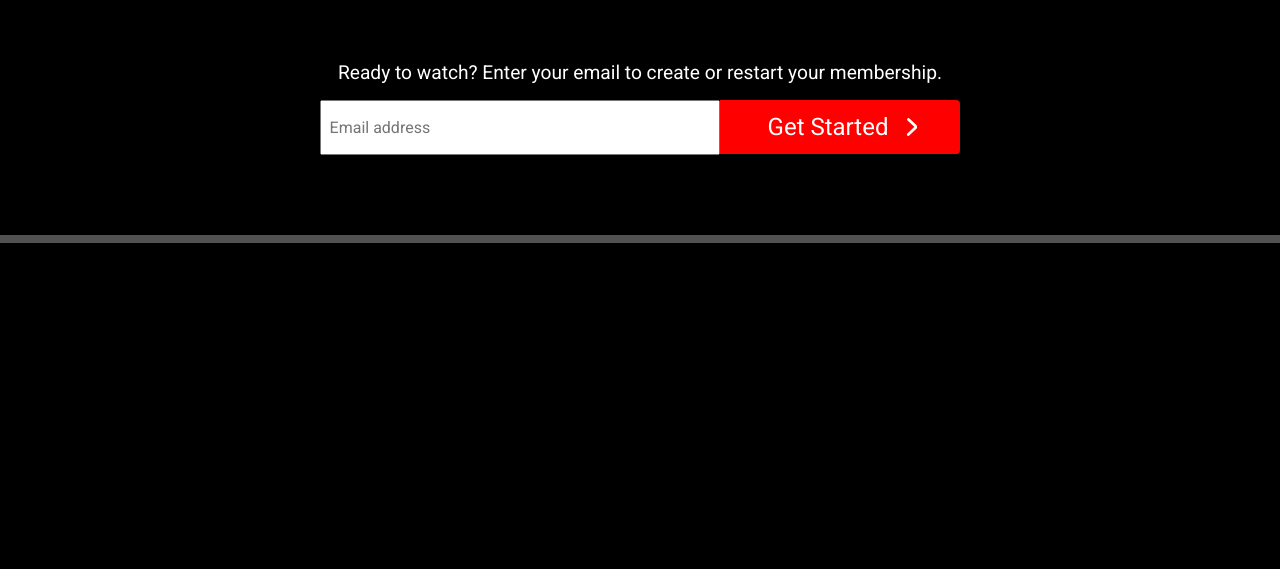
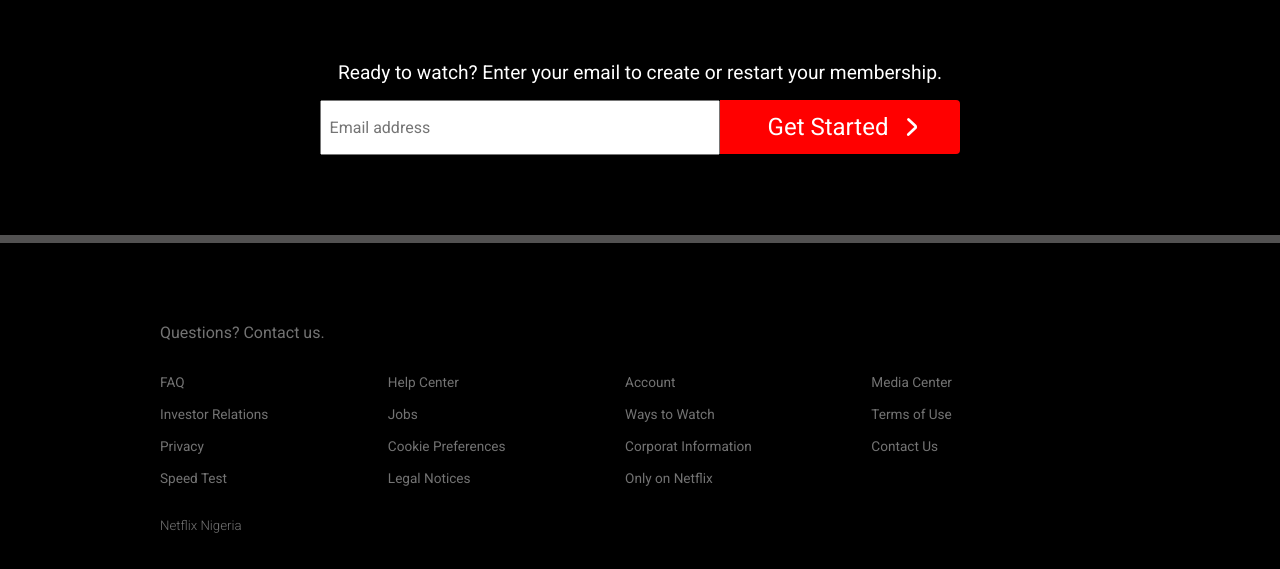
Before and after one commit to Perpy-del/Stutern_SWE, a plain HTML site: page Module_Six/Netflix/index.html in a window 1280 px wide. Shown: the part 3480-4049 px from the top of the page. Before the commit the page ends 3723 px from the top, so only its background shows below. Drawn offline with Linux system fonts and the light colour scheme.

Commit message:
Finished on the tasks

```diff
--- a/Module_Six/Netflix/index.html
+++ b/Module_Six/Netflix/index.html
@@ -126,7 +126,36 @@
     </section>
 
     <footer>
+        <a href="#contact">Questions? Contact us.</a>
+        <div class="footer_items">
+            <div class="each_faq">
+                <a href="#faq">FAQ</a>
+                <a href="#IR">Investor Relations</a>
+                <a href="#privacy">Privacy</a>
+                <a href="speed">Speed Test</a>
+            </div>
 
+            <div class="each_faq">
+                <a href="#faq">Help Center</a>
+                <a href="#IR">Jobs</a>
+                <a href="#privacy">Cookie Preferences</a>
+                <a href="speed">Legal Notices</a>
+            </div>
+
+            <div class="each_faq">
+                <a href="#faq">Account</a>
+                <a href="#IR">Ways to Watch</a>
+                <a href="#privacy">Corporat Information</a>
+                <a href="speed">Only on Netflix</a>
+            </div>
+
+            <div class="each_faq">
+                <a href="#faq">Media Center</a>
+                <a href="#IR">Terms of Use</a>
+                <a href="#privacy">Contact Us</a>
+            </div>
+        </div>
+        <h5>Netflix Nigeria</h5>
     </footer>
 </body>
 </html>
--- a/Module_Six/Netflix/netflix.css
+++ b/Module_Six/Netflix/netflix.css
@@ -288,3 +288,41 @@ video {
     width: 2.5rem;
     padding-right: 1rem;
 }
+
+/* ====================== FOOTER ========================= */
+
+footer {
+    padding: 5rem 15rem 2.5rem 10rem;
+    display: flex;
+    flex-direction: column;
+    gap: 2rem;
+}
+
+.footer_items {
+    display: flex;
+    flex-direction: row;
+    justify-content: space-between;
+    width: 90%;
+}
+
+.each_faq {
+    display: flex;
+    flex-direction: column;
+    gap: 1rem;
+}
+
+.each_faq a {
+    text-decoration: none;
+    font-size: 0.85rem;
+    color: #737373;
+}
+
+footer h5 {
+    font-weight: 300;
+    color: #737373;
+}
+
+footer a {
+    text-decoration: none;
+    color: #737373;
+}
```
